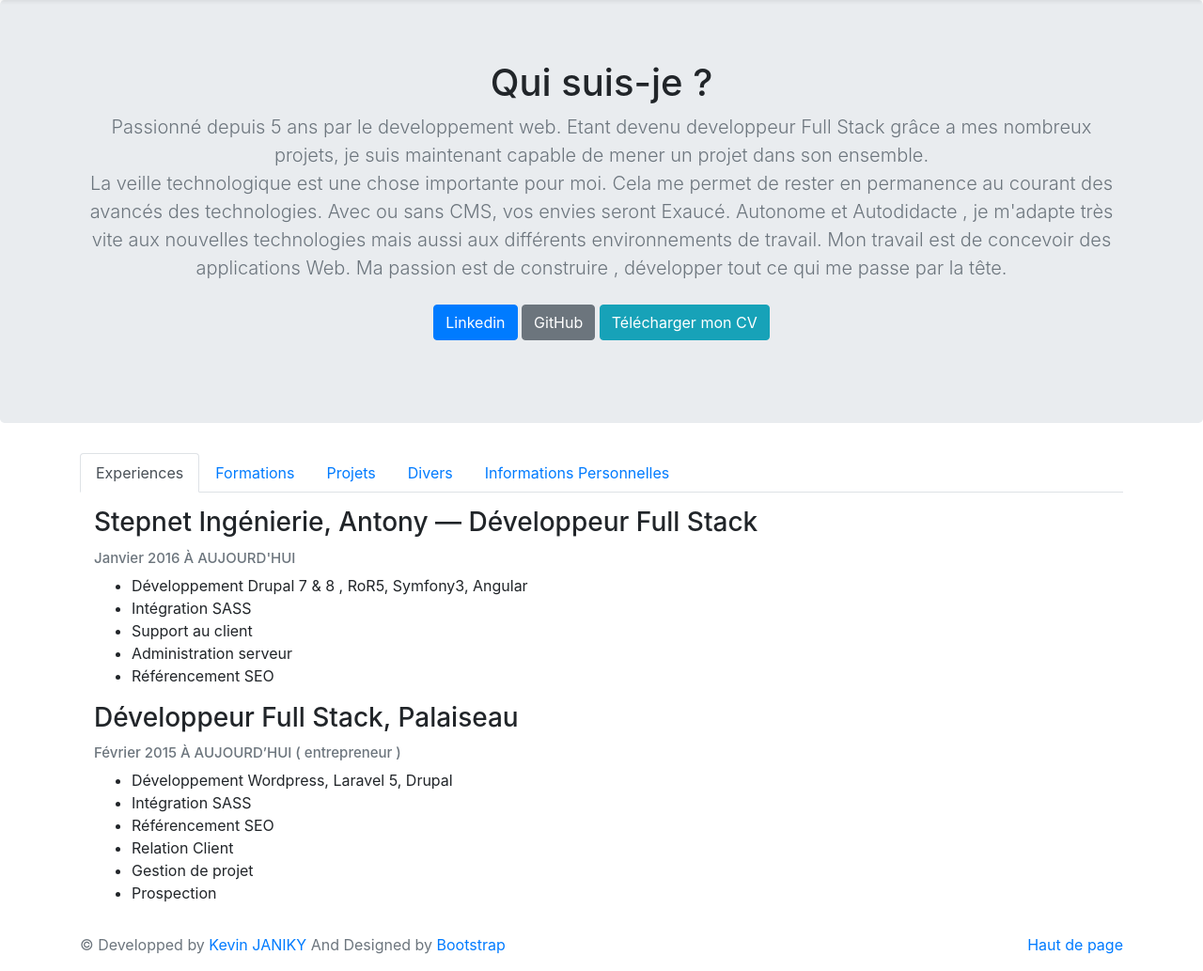
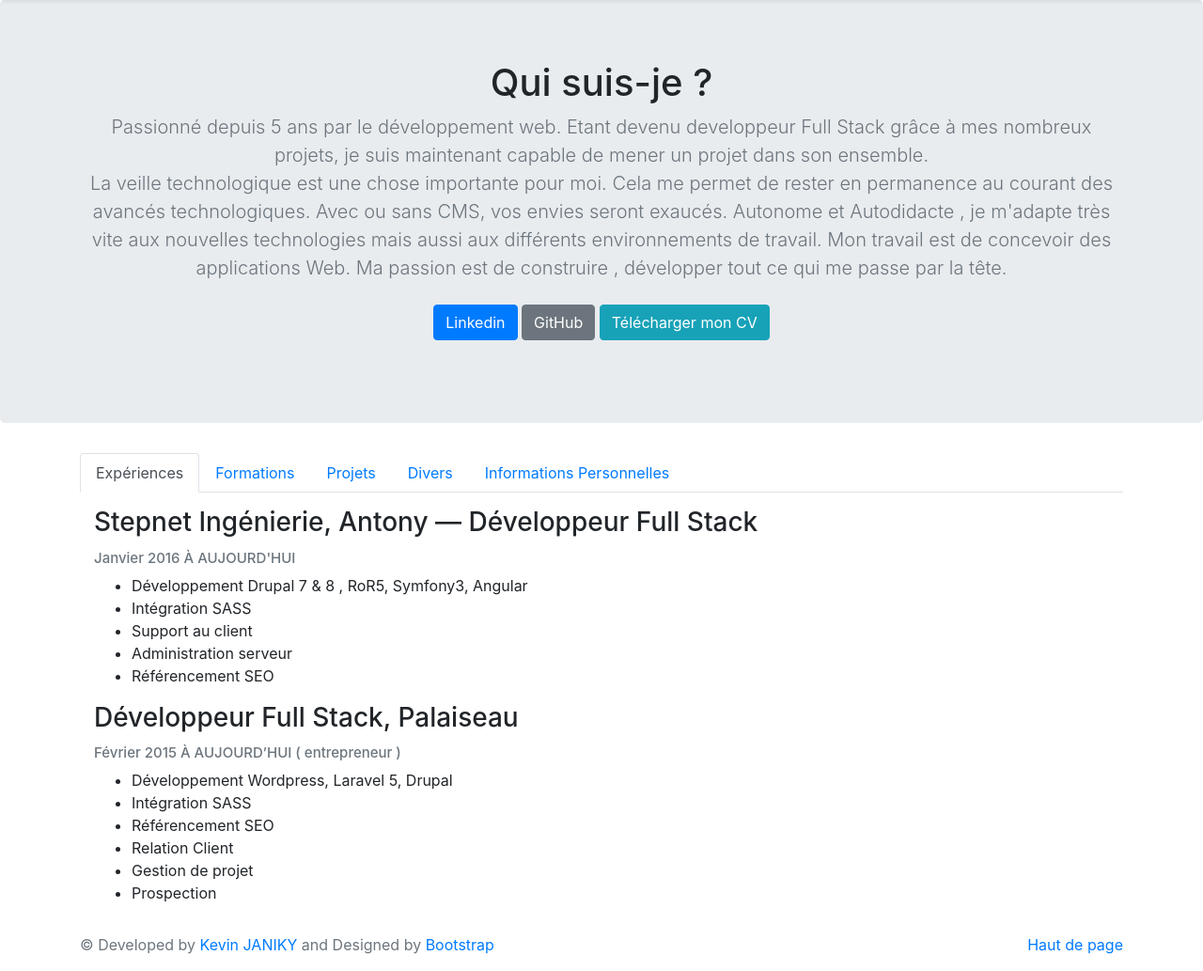
Before and after one commit to KevinJaniky/cv, a PHP site: page /home in a window 1280 px wide. Shown: the part 56-1089 px from the top of the page at 94% size. Run offline with PHP 8.4, Linux system fonts and the light colour scheme; some libraries are stand-ins or nearby versions.

Commit message:
correction de fautes

```diff
--- a/views/home/index.php
+++ b/views/home/index.php
@@ -1,7 +1,7 @@
 <?php ob_start(); ?>
 <ul class="nav nav-tabs" id="myTab" role="tablist">
 	<li class="nav-item">
-		<a class="nav-link active" id="home-tab" data-toggle="tab" href="#experiences" role="tab" aria-controls="experiences" aria-selected="true">Experiences</a>
+		<a class="nav-link active" id="home-tab" data-toggle="tab" href="#experiences" role="tab" aria-controls="experiences" aria-selected="true">Expériences</a>
 	</li>
 	<li class="nav-item">
 		<a class="nav-link" id="profile-tab" data-toggle="tab" href="#formations" role="tab" aria-controls="formations" aria-selected="false">Formations</a>
@@ -170,8 +170,8 @@
 			<li><strong>Anglais :</strong> Technique</li>
 			<li><strong>Espagnol :</strong> Notion</li>
 		</ul>
-		<h3> Compétences techniques maitrisés</h3>
-		<div >
+		<h3> Compétences techniques</h3>
+		<div>
 
 			<?php
 			$tags = ['PHP','Drupal 7','Drupal 8','Laravel 5','AngularJS','Angular 6','Wordpress','Ruby on Rails 5','Apache','Solr','linux','SEO','Sass','Git',' Photoshop'];
@@ -182,16 +182,15 @@
 		</div>
 		<h3 class="card-title">Autres</h3>
 		<p>
-			Après ma passion pour les pandas et les cookies. Je passe la plupart de mon temps a lire des articles sur tout ce qui touche le web , la gestion d'entreprise ou autre.
-			Il m'arrive également de parlé seule devant une caméra pour partager mon savoir et faire des vidéos de formation. Quand je ne filme pas , j'écoute des vidéos et même si j'aime
-			écouté le <a href="https://www.youtube.com/watch?v=q1095iL7tQM" target="_blank">bruit des vagues</a>, je trouve énormement de plaisir a écouté <a href="https://www.grafikart.fr/" target="_blank">grafikart</a> me parler d'elasticsearch . Pour terminé , malgré mon plus grand serieux quand je travail, il reste en moi une part d'enfant qui ne cesse de me surprendre chaque jour durant mes discussion avec mon ami "Panda" (voir en dessous).
-
+			Après ma passion pour les pandas et les cookies. Je passe la plupart de mon temps à lire des articles sur tout ce qui touche le web, la gestion d'entreprise ou autre.
+			Il m'arrive également de parler seul devant une caméra pour partager mon savoir et tourner des vidéos de formation. Quand je ne filme pas, j'écoute et même si j'aime
+			entendre le <a href="https://www.youtube.com/watch?v=q1095iL7tQM" target="_blank">son des vagues</a>, je trouve énormement de plaisir à écouter <a href="https://www.grafikart.fr/" target="_blank">grafikart</a> me parler d'elasticsearch . Pour terminer, malgré mon plus grand serieux quand je travaille, il reste en moi une part d'enfant qui ne cesse de me surprendre chaque jour durant mes discussions avec mon ami "Panda".
 		</p>
 		<div class="media">
 			<img class="mr-3" src="/assets/media/panda.jpg" alt="Panda 	" style=" width: 61px;">
 			<div class="media-body">
 				<h5 class="mt-0">Panda</h5>
-				<p>Grand fan de Bambou et de Smoothie </p>
+				<p>Grand fan de Bambou et de Smoothie</p>
 			</div>
 		</div>
 	</div>
@@ -207,7 +206,7 @@
 			<ul>
 				<li><strong>Nom :</strong> JANIKY</li>
 				<li><strong>Prénom :</strong> Kevin</li>
-			<li><strong>Tél :</strong> 0679029172</li>
+				<li><strong>Tel :</strong> <a href="tel:0679029172">06 79 02 91 72</a></li>
 				<li><strong>Email :</strong> kevin.janiky@gmail.com</li>
 				<li><strong>Permis :</strong> Oui</li>
 				<li><strong>Age :</strong> 22 ans</li>
--- a/views/layouts/footer.php
+++ b/views/layouts/footer.php
@@ -3,6 +3,6 @@
 		<p class="float-right">
 			<a href="#">Haut de page</a>
 		</p>
-		<p>&copy;  Developped by <a href="https://kevinjaniky.com/">Kevin JANIKY</a> And Designed by <a href="https://twitter.com/getbootstrap">Bootstrap</a></p>
+		<p>&copy;  Developed by <a href="https://kevinjaniky.com/">Kevin JANIKY</a> and Designed by <a href="https://twitter.com/getbootstrap">Bootstrap</a></p>
 	</div>
 </footer>
--- a/views/layouts/header.php
+++ b/views/layouts/header.php
@@ -1,9 +1,9 @@
  <section class="jumbotron text-center">
         <div class="container">
           <h1 class="jumbotron-heading">Qui suis-je ?</h1>
-          <p class="lead text-muted">Passionné depuis 5 ans par le developpement web. Etant devenu developpeur Full Stack grâce a mes nombreux projets, je suis maintenant capable de mener un projet dans son ensemble. <br>
-          	La veille technologique est une chose importante pour moi. Cela me permet de rester en permanence au courant des avancés des technologies.
-          	Avec ou sans CMS, vos envies seront Exaucé. Autonome et Autodidacte , je m'adapte très vite aux nouvelles technologies mais aussi aux différents environnements de travail.
+          <p class="lead text-muted">Passionné depuis 5 ans par le développement web. Etant devenu developpeur Full Stack grâce à mes nombreux projets, je suis maintenant capable de mener un projet dans son ensemble. <br>
+          	La veille technologique est une chose importante pour moi. Cela me permet de rester en permanence au courant des avancés technologiques.
+          	Avec ou sans CMS, vos envies seront exaucés. Autonome et Autodidacte , je m'adapte très vite aux nouvelles technologies mais aussi aux différents environnements de travail.
           	Mon travail est de concevoir des applications Web. Ma passion est de construire , développer tout ce qui me passe par la tête.
            </p>
           <p>
--- a/views/layouts/nav.php
+++ b/views/layouts/nav.php
@@ -4,7 +4,7 @@
           <div class="row">
             <div class="col-sm-8 col-md-7 py-4">
               <h4 class="text-white">A propos</h4>
-              <p class="text-muted">Hello, Je suis Kevin ,  22 ans. La technologie ne cesse d'évoluer et mon but est évidemment de toujours être prêt face au problèmatique.</p>
+              <p class="text-muted">Hello, Je suis Kevin ,  22 ans. La technologie ne cesse d'évoluer, mon but est évidemment de toujours être prêt face aux problèmatiques.</p>
             </div>
             <div class="col-sm-4 offset-md-1 py-4">
               <h4 class="text-white">Contact</h4>
@@ -12,7 +12,7 @@
                 <li><a href="https://twitter.com/kevin_jnk_" target="_blank"  class="text-white">Suivez moi sur Twitter</a></li>
                 <li><a href="https://www.facebook.com/kevin.janiky" target="_blank" class="text-white">Devenons ami sur Facebook</a></li>
                 <li><a href="https://www.linkedin.com/in/kevin-janiky-56799611b/" target="_blank" class="text-white">Connectons nous sur Linkedin</a></li>
-                <li><a href="https://kevinjaniky.com/" target="_blank" class="text-white">Travaillez avec moi</a></li>
+                <li><a href="https://kevinjaniky.com/" target="_blank" class="text-white">Travaillons ensemble</a></li>
               </ul>
             </div>
           </div>
```
Lines whose indentation alone changed are shown as unchanged.
